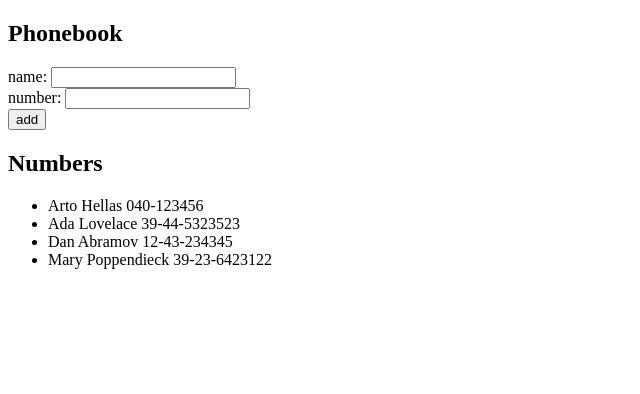
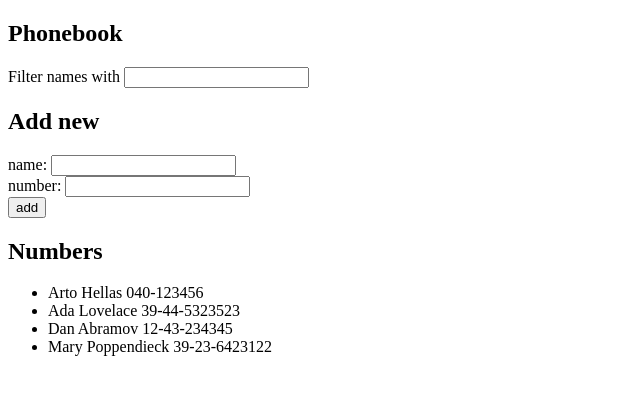
Before and after one commit to hullcaid/full-stack-2020-palautettavat, a React (Create React App) app in the folder osa2/puhelinluettelo/: page / in a window 1280 px wide. Shown: the top 394 px of the page, without its empty margins (0-640 px from the left). Built offline with nearby package versions, Linux system fonts and the light colour scheme.

Commit message:
Tehtävä 2.9

```diff
--- a/osa2/puhelinluettelo/src/App.js
+++ b/osa2/puhelinluettelo/src/App.js
@@ -9,16 +9,33 @@ const App = () => {
   ])
   const [ newName, setNewName ] = useState('')
   const [ newNumber, setNewNumber ] = useState('')
+  const [ filterString, setFilterString] = useState('')
+  const [ filteredPersons, setFilteredPersons] = useState(persons)
 
 
   const handleNewNameChange = (event) => {
-	  console.log(event.target.value)
+	  //console.log(event.target.value)
 	  setNewName(event.target.value)
   }
 
   const handleNewNumberChange = (event) => {
-    console.log(event.target.value)
+    //console.log(event.target.value)
     setNewNumber(event.target.value)
+  }
+
+  const handleFilterChange = (event) => {
+    //console.log(event.target.value)
+    const filterValue = event.target.value
+    setFilterString(filterValue)
+    //console.log(filterValue.length)
+    const filtered = filterValue.length>0 ? persons.filter(person => {
+      //console.log(person.name.toLowerCase())
+      //console.log(filterValue.toLowerCase())
+      return person.name.toLowerCase().includes(filterValue.toLowerCase())}
+      )
+      : persons
+      //console.log(filtered)
+    setFilteredPersons(filtered)
   }
 
   const handleSubmit = (event) =>{
@@ -41,6 +58,13 @@ const App = () => {
   return (
     <div>
       <h2>Phonebook</h2>
+      <div>
+        Filter names with <input
+        value={filterString}
+        onChange={handleFilterChange}>
+        </input>
+      </div>
+      <h2>Add new</h2>
       <form onSubmit={handleSubmit}>
         <div>
           name: <input
@@ -60,7 +84,7 @@ const App = () => {
       </form>
       <h2>Numbers</h2>
       <ul>
-		  {persons.map((person) => <Person key={person.name} name={person.name} number={person.number} /> )
+		  {filteredPersons.map((person) => <Person key={person.name} name={person.name} number={person.number} /> )
 		  }
 	  </ul>
     </div>
```
